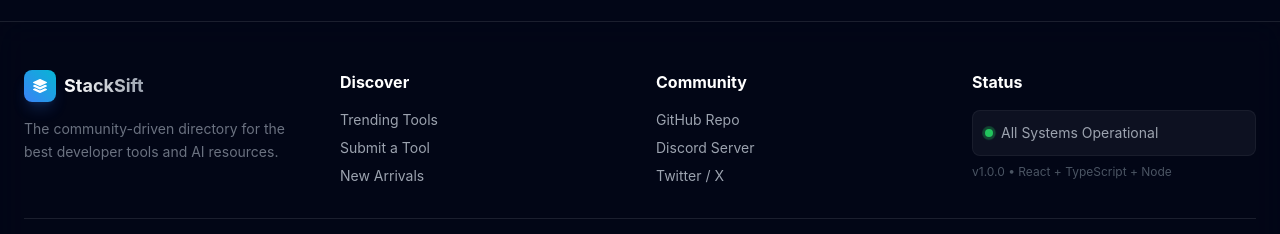
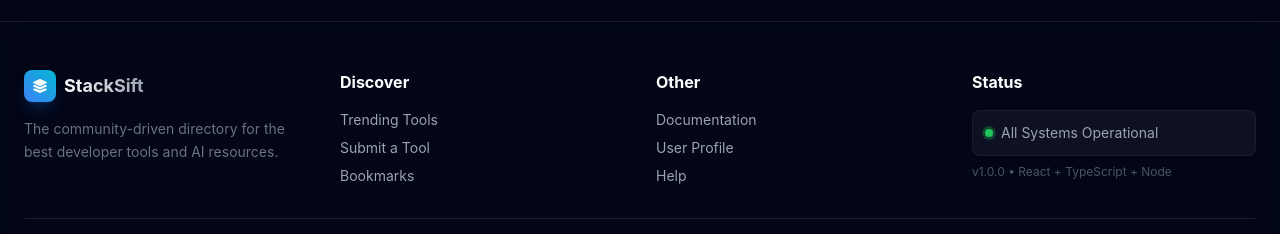
Before and after one commit to Vinod663/StackSift-frontend, a React (Vite) app: page /dashboard in a window 1280 px wide. Shown: the part 529-763 px from the top of the page. Built offline with nearby package versions, Linux system fonts and the light colour scheme; no server answers; sample sign-in values are in the browser's storage.

Commit message:
Update Footer links to improve navigation and clarity

```diff
--- a/src/components/Footer.tsx
+++ b/src/components/Footer.tsx
@@ -29,17 +29,17 @@ const Footer = () => {
             <ul className="space-y-2 text-sm text-gray-400">
               <li><Link to="/dashboard" className="hover:text-brand-primary transition-colors">Trending Tools</Link></li>
               <li><Link to="/submit" className="hover:text-brand-primary transition-colors">Submit a Tool</Link></li>
-              <li><a href="#" className="hover:text-brand-primary transition-colors">New Arrivals</a></li>
+              <li><Link to="/bookmarks" className="hover:text-brand-primary transition-colors">Bookmarks</Link></li>
             </ul>
           </div>
 
           {/* Links Column 2 */}
           <div>
-            <h4 className="text-white font-bold mb-4">Community</h4>
+            <h4 className="text-white font-bold mb-4">Other</h4>
             <ul className="space-y-2 text-sm text-gray-400">
-              <li><a href="#" className="hover:text-brand-primary transition-colors">GitHub Repo</a></li>
-              <li><a href="#" className="hover:text-brand-primary transition-colors">Discord Server</a></li>
-              <li><a href="#" className="hover:text-brand-primary transition-colors">Twitter / X</a></li>
+              <li><Link to="/help" className="hover:text-brand-primary transition-colors">Documentation</Link></li>
+              <li><Link to="/profile" className="hover:text-brand-primary transition-colors">User Profile</Link></li>
+              <li><Link to="/contact" className="hover:text-brand-primary transition-colors">Help</Link></li>
             </ul>
           </div>
 
```
